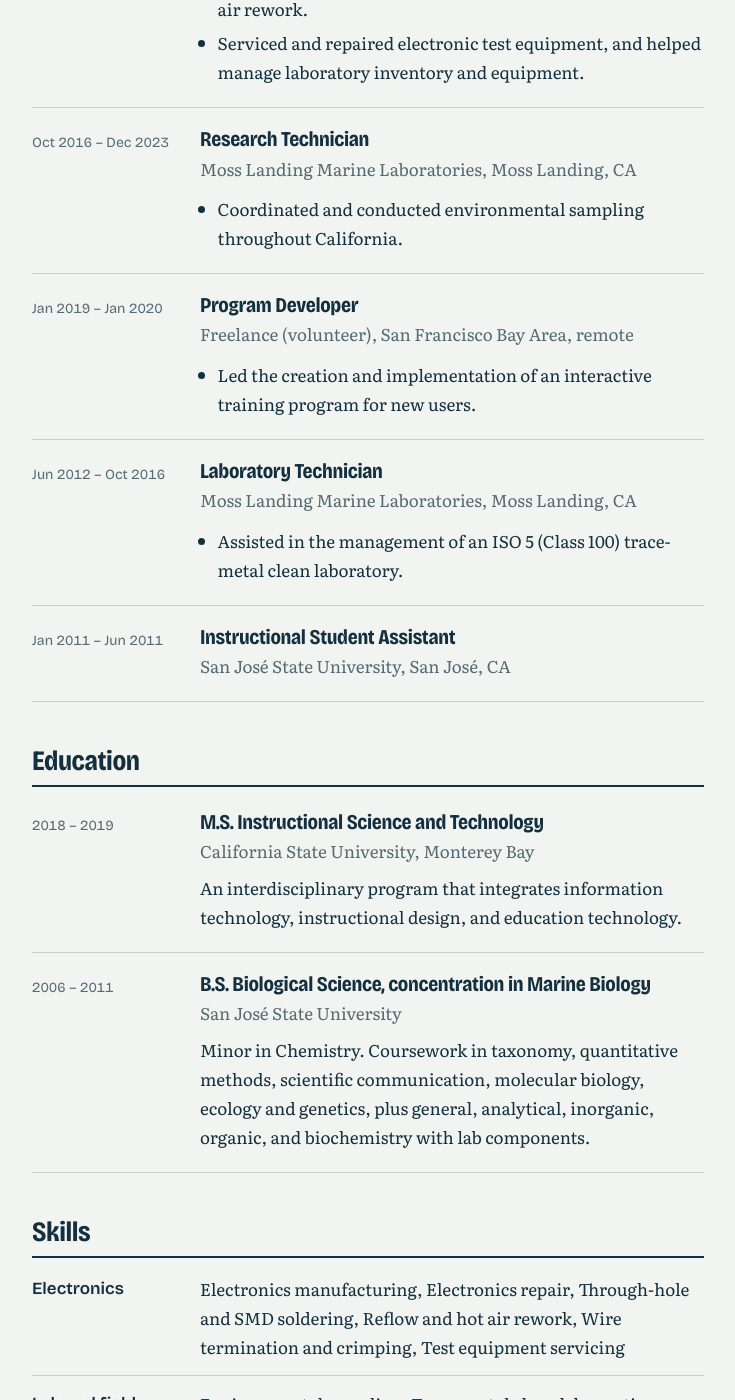
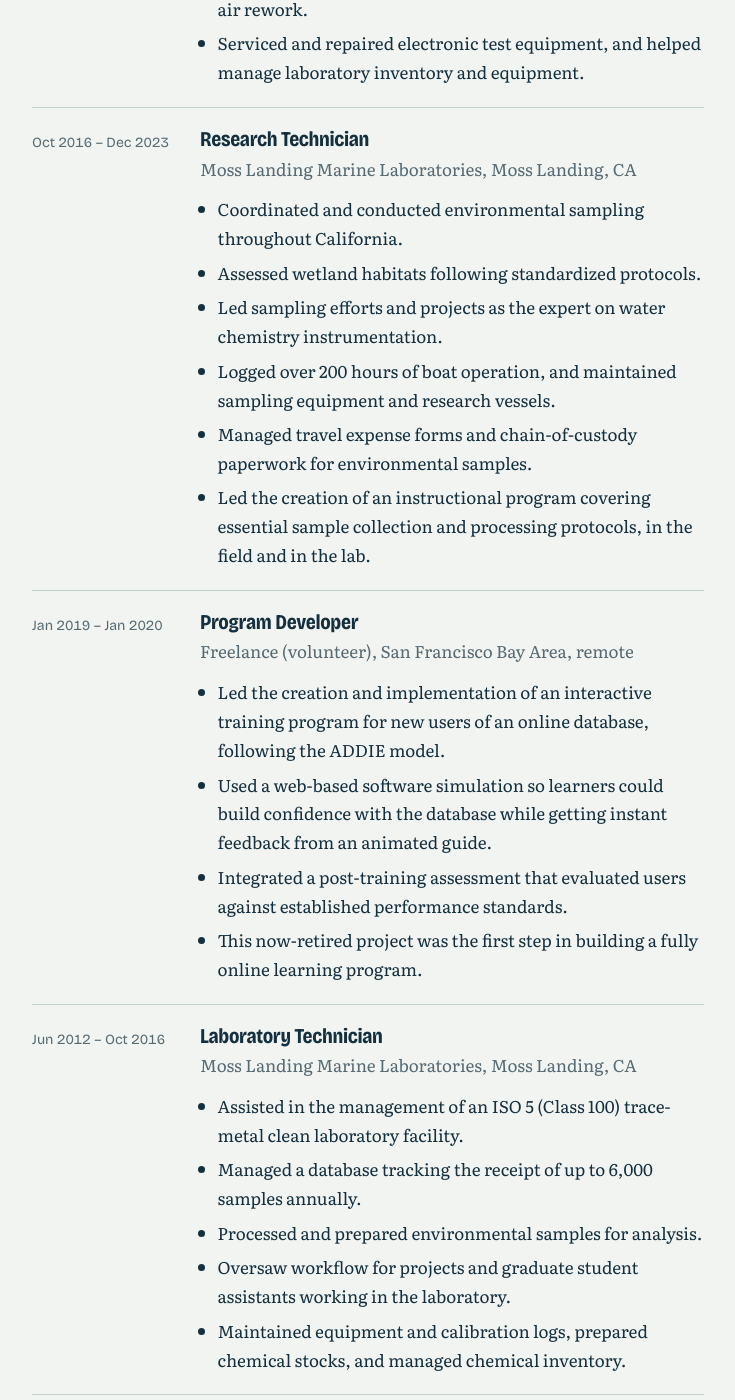
Before and after one commit to RobotCrabLab/Homepage, a Jekyll site: the page built from resume.html, in a window 1280 px wide and 1400 px high, scrolled down 828 px. Shown: the whole window, without its empty margins (272-1007 px from the left). Built offline with Jekyll 4.4.1, drawn with Linux system fonts in a browser that asks for light colours; some of the changed text lies outside the part shown.

Commit message:
Fill in full job descriptions on the resume
Co-Authored-By: Claude Opus 5.5 <noreply@anthropic.com>
Claude-Session: https://claude.ai/code/session_01MMDVxXAekaRt7NRydvis2Y

```diff
--- a/_data/resume.yml
+++ b/_data/resume.yml
@@ -28,26 +28,40 @@ experience:
     dates: Oct 2016 – Dec 2023
     points:
       - Coordinated and conducted environmental sampling throughout California.
+      - Assessed wetland habitats following standardized protocols.
+      - Led sampling efforts and projects as the expert on water chemistry instrumentation.
+      - Logged over 200 hours of boat operation, and maintained sampling equipment and research vessels.
+      - Managed travel expense forms and chain-of-custody paperwork for environmental samples.
+      - Led the creation of an instructional program covering essential sample collection and processing protocols, in the field and in the lab.
 
   - role: Program Developer
     org: Freelance (volunteer)
     place: San Francisco Bay Area, remote
     dates: Jan 2019 – Jan 2020
     points:
-      - Led the creation and implementation of an interactive training program for new users.
+      - Led the creation and implementation of an interactive training program for new users of an online database, following the ADDIE model.
+      - Used a web-based software simulation so learners could build confidence with the database while getting instant feedback from an animated guide.
+      - Integrated a post-training assessment that evaluated users against established performance standards.
+      - This now-retired project was the first step in building a fully online learning program.
 
   - role: Laboratory Technician
     org: Moss Landing Marine Laboratories
     place: Moss Landing, CA
     dates: Jun 2012 – Oct 2016
     points:
-      - Assisted in the management of an ISO 5 (Class 100) trace-metal clean laboratory.
+      - Assisted in the management of an ISO 5 (Class 100) trace-metal clean laboratory facility.
+      - Managed a database tracking the receipt of up to 6,000 samples annually.
+      - Processed and prepared environmental samples for analysis.
+      - Oversaw workflow for projects and graduate student assistants working in the laboratory.
+      - Maintained equipment and calibration logs, prepared chemical stocks, and managed chemical inventory.
 
   - role: Instructional Student Assistant
     org: San José State University
     place: San José, CA
     dates: Jan 2011 – Jun 2011
-    points: []
+    points:
+      - Graded coursework and assisted in laboratory sections.
+      - Volunteered in a microbiology laboratory, assisting graduate students with techniques such as PCR and microscopy.
 
 education:
   - degree: M.S. Instructional Science and Technology
@@ -63,6 +77,6 @@ skills:
   - group: Electronics
     items: [Electronics manufacturing, Electronics repair, Through-hole and SMD soldering, Reflow and hot air rework, Wire termination and crimping, Test equipment servicing]
   - group: Lab and field
-    items: [Environmental sampling, Trace-metal clean lab practice, Equipment maintenance, Sample custody, Data entry]
+    items: [Environmental sampling, Wetland habitat assessment, Water chemistry instrumentation, Boat operation, Trace-metal clean lab practice, Sample processing, Chain of custody, Equipment maintenance and calibration, Data management]
   - group: Instruction
-    items: [Instructional design, Web content creation]
+    items: [Instructional design (ADDIE), Training program development, Web content creation]
```
